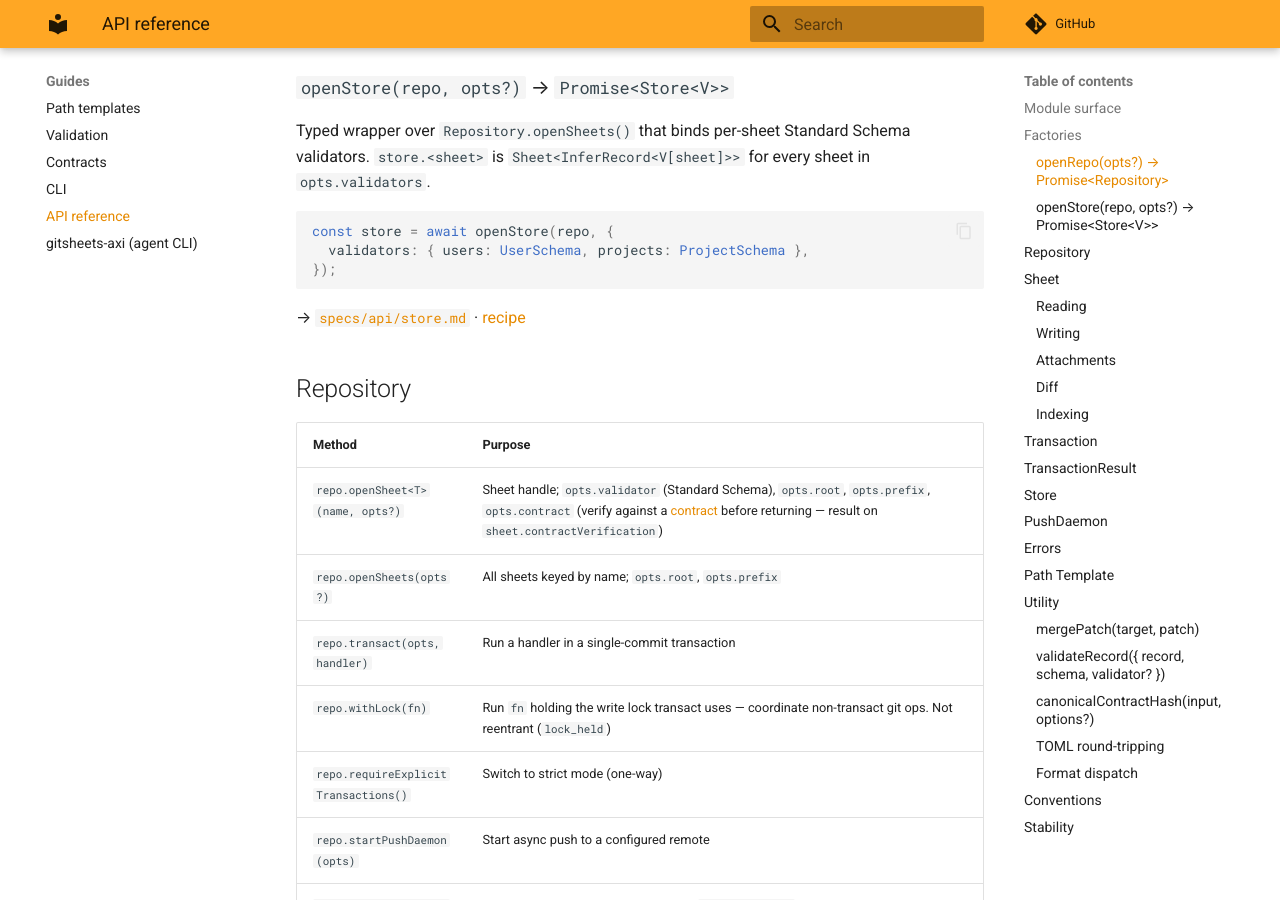
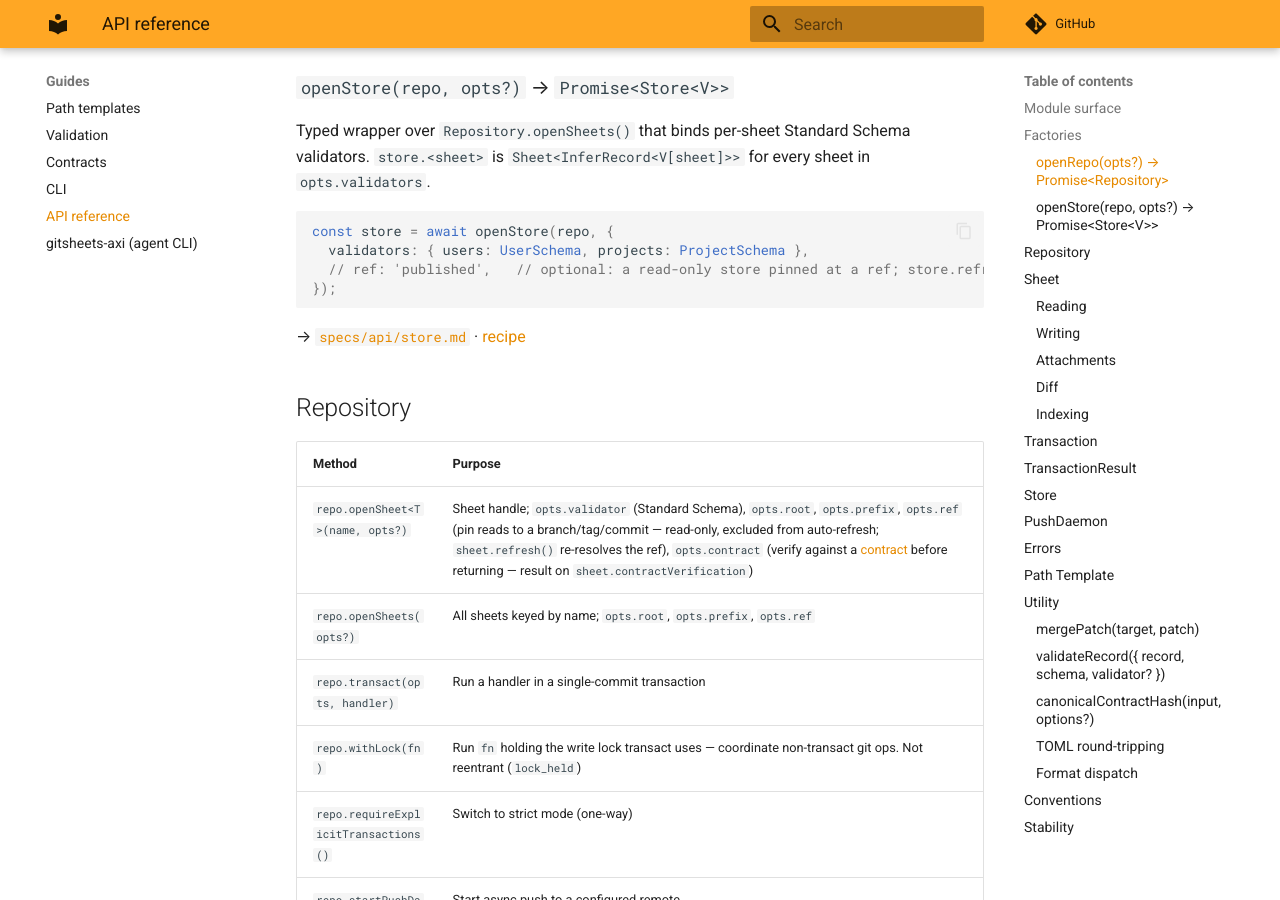
Before and after one commit to JarvusInnovations/gitsheets, an MkDocs documentation site: the page built from docs/api.md, in a window 1280 px wide and 900 px high, scrolled down 1541 px. Built offline with MkDocs 1.6.1 and Material for MkDocs 9.7.7, drawn with Linux system fonts in a browser that asks for light colours; comment, search, counter and statistics services are not loaded.

Commit message:
docs: ref-pinned sheets and stores
Co-Authored-By: Claude Fable 5.1 <noreply@anthropic.com>
Claude-Session: https://claude.ai/code/session_01RPAAYpKjUZUbHCUTfiy56R

````diff
--- a/docs/api.md
+++ b/docs/api.md
@@ -70,6 +70,7 @@ Typed wrapper over `Repository.openSheets()` that binds per-sheet Standard Schem
 ```typescript
 const store = await openStore(repo, {
   validators: { users: UserSchema, projects: ProjectSchema },
+  // ref: 'published',   // optional: a read-only store pinned at a ref; store.refresh() re-resolves it
 });
 ```
 
@@ -79,8 +80,8 @@ const store = await openStore(repo, {
 
 | Method | Purpose |
 | --- | --- |
-| `repo.openSheet<T>(name, opts?)` | Sheet handle; `opts.validator` (Standard Schema), `opts.root`, `opts.prefix`, `opts.contract` (verify against a [contract](contracts.md) before returning — result on `sheet.contractVerification`) |
-| `repo.openSheets(opts?)` | All sheets keyed by name; `opts.root`, `opts.prefix` |
+| `repo.openSheet<T>(name, opts?)` | Sheet handle; `opts.validator` (Standard Schema), `opts.root`, `opts.prefix`, `opts.ref` (pin reads to a branch/tag/commit — read-only, excluded from auto-refresh; `sheet.refresh()` re-resolves the ref), `opts.contract` (verify against a [contract](contracts.md) before returning — result on `sheet.contractVerification`) |
+| `repo.openSheets(opts?)` | All sheets keyed by name; `opts.root`, `opts.prefix`, `opts.ref` |
 | `repo.transact(opts, handler)` | Run a handler in a single-commit transaction |
 | `repo.withLock(fn)` | Run `fn` holding the write lock transact uses — coordinate non-transact git ops. Not reentrant (`lock_held`) |
 | `repo.requireExplicitTransactions()` | Switch to strict mode (one-way) |
````
Also changed, not shown: skills/gitsheets/references/api.md (+3 -2 lines).
